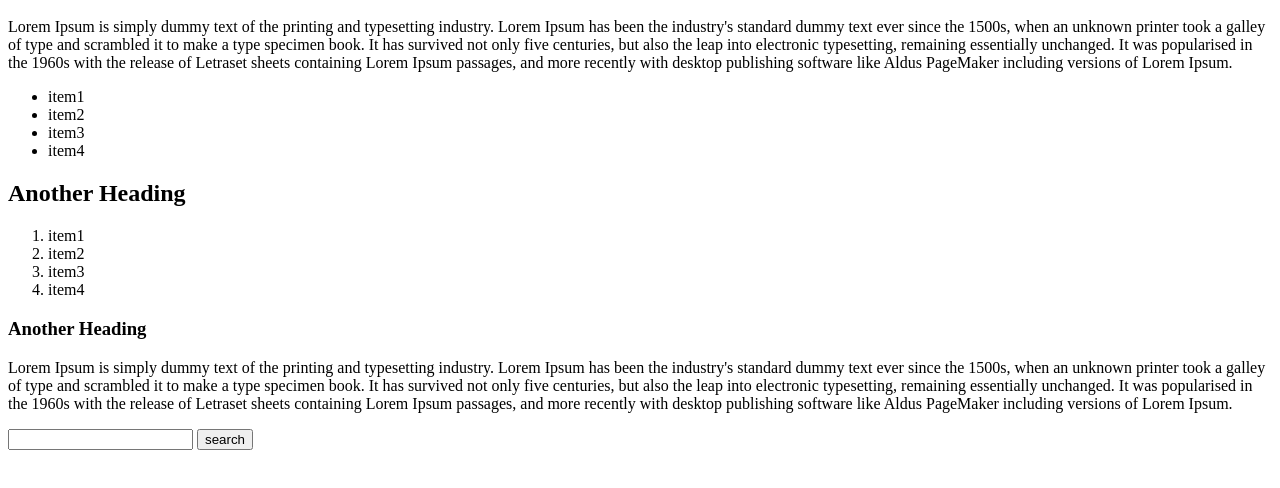
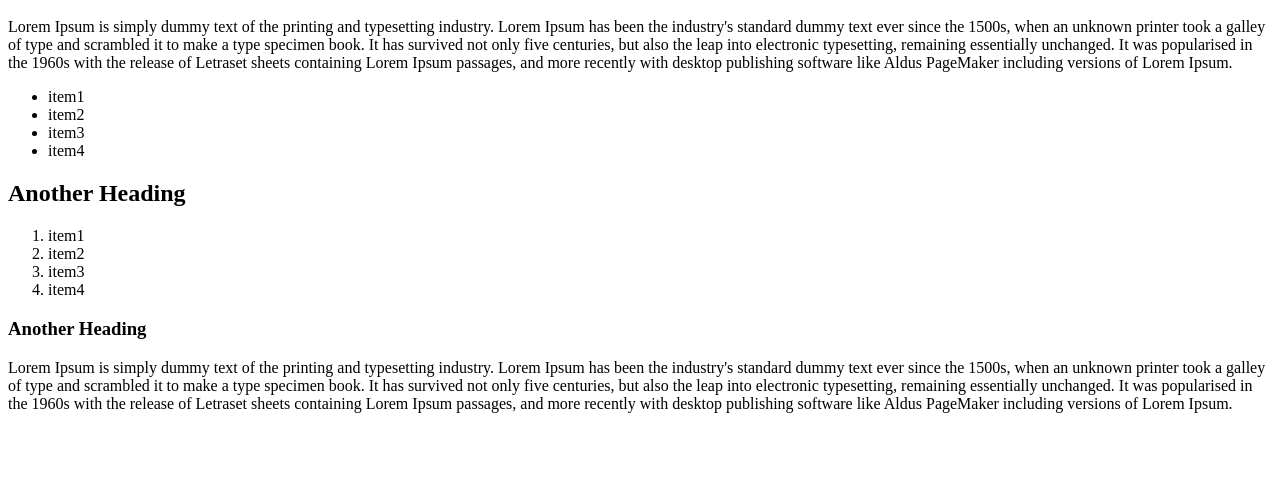
Before and after one commit to sunlinqingaisj/SLQ, a plain HTML site: page index.html in a window 1280 px wide. Shown: the part 48-536 px from the top of the page. Drawn offline with Linux system fonts and the light colour scheme.

Commit message:
Revert "added form"
This reverts commit 330c2fdd68c04218e8109ed8037fd34a513f9034.

```diff
--- a/index.html
+++ b/index.html
@@ -23,10 +23,4 @@
 		<h3>Another Heading</h3>
 			<p>Lorem Ipsum is simply dummy text of the printing and typesetting industry. Lorem Ipsum has been the industry's standard dummy text ever since the 1500s, when an unknown printer took a galley of type and scrambled it to make a type specimen book. It has survived not only five centuries, but also the leap into electronic typesetting, remaining essentially unchanged. It was popularised in the 1960s with the release of Letraset sheets containing Lorem Ipsum passages, and more recently with desktop publishing software like Aldus PageMaker including versions of Lorem Ipsum.</p>
 	</body>
-	<form action="text" / >
-		<p>
-			<input type="text" / >
-			<input type="submit" value="search" / >
-		</p>
-	</form>
 </html>
```
